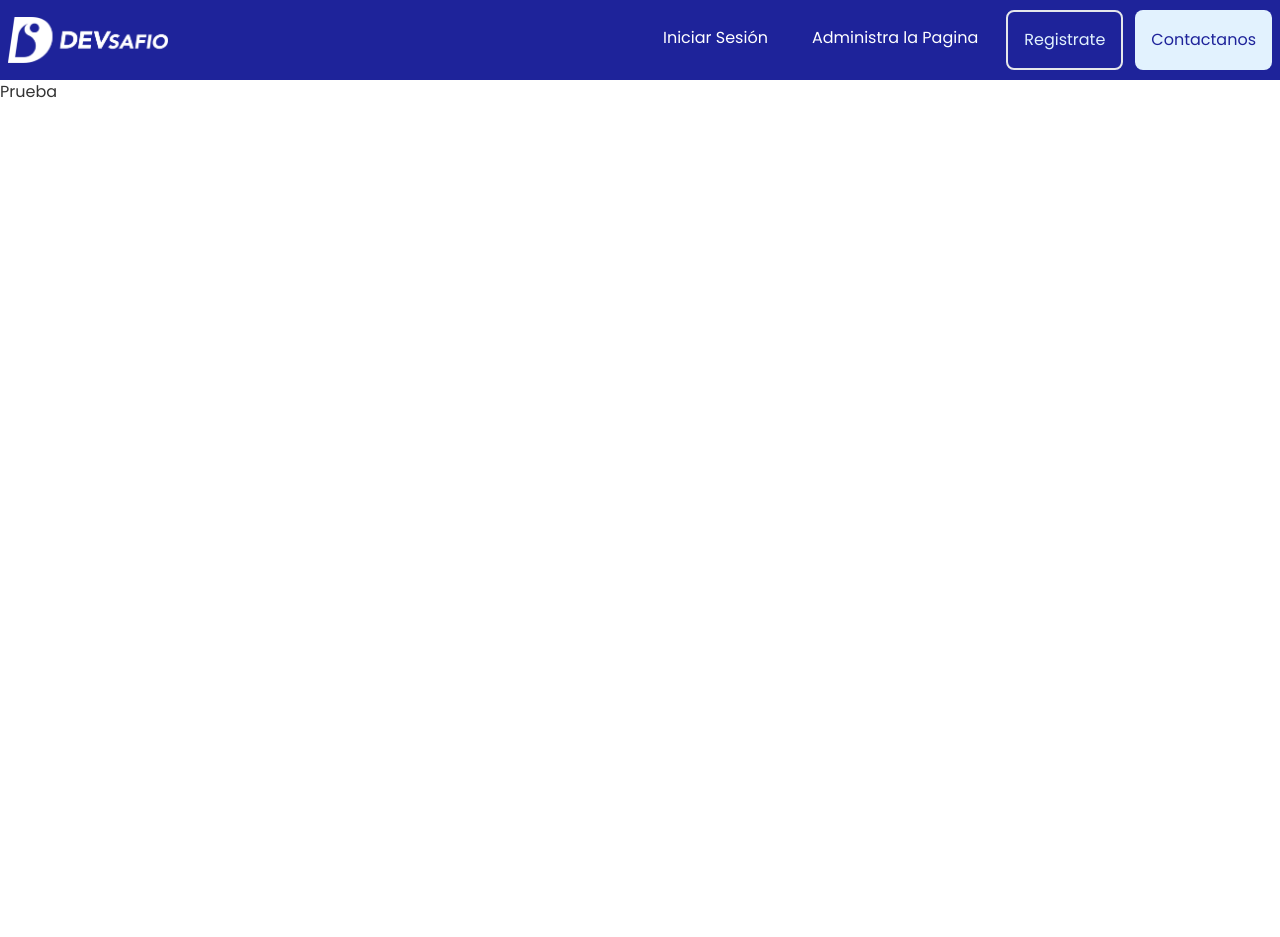
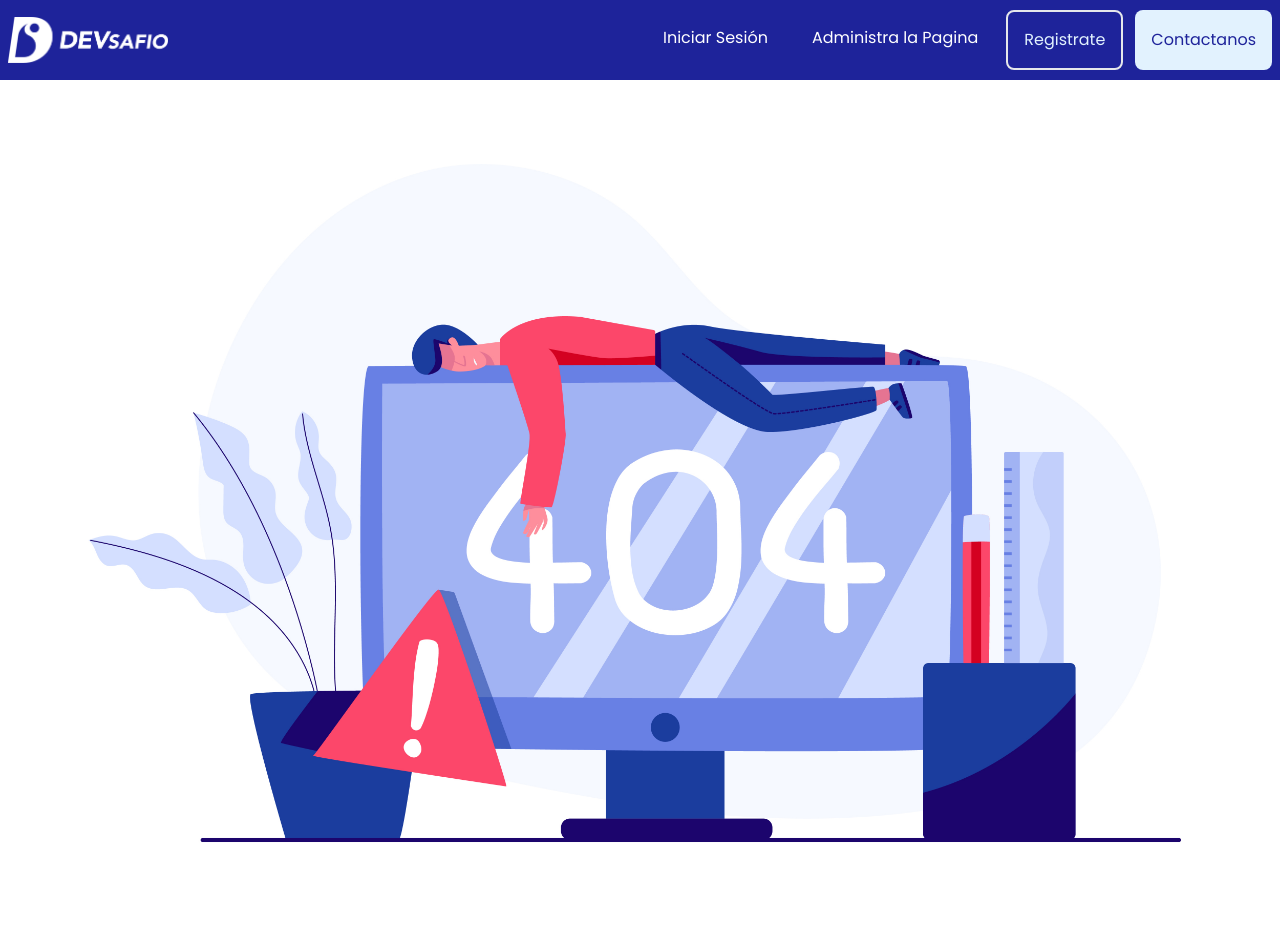
Before and after one commit to vecarope/ejemploReact, a React (Create React App) app: page /404 in a window 1280 px wide. Shown: the top 937 px of the page. Before the commit the page ends 800 px from the top, so only its background shows below. Built offline with nearby package versions, Linux system fonts and the light colour scheme; what tw-elements would draw is missing.

Commit message:
Add image from 404 error view

```diff
--- a/src/views/Error404/error404.jsx
+++ b/src/views/Error404/error404.jsx
@@ -1,10 +1,13 @@
 import React from "react"
-
+import eror404 from '../../assets/design/404error.jpg';
 const Error404 = () => {
   return (
-    <h1>
-      Prueba
-    </h1>
+    <section>
+      <div>
+        <img src={eror404} alt="Pagina no encontrada" />
+        <h1>Oopps</h1>
+      </div>
+    </section>
   );
 };
 
```
Also changed, not shown: src/assets/design/404error.jpg (added).
